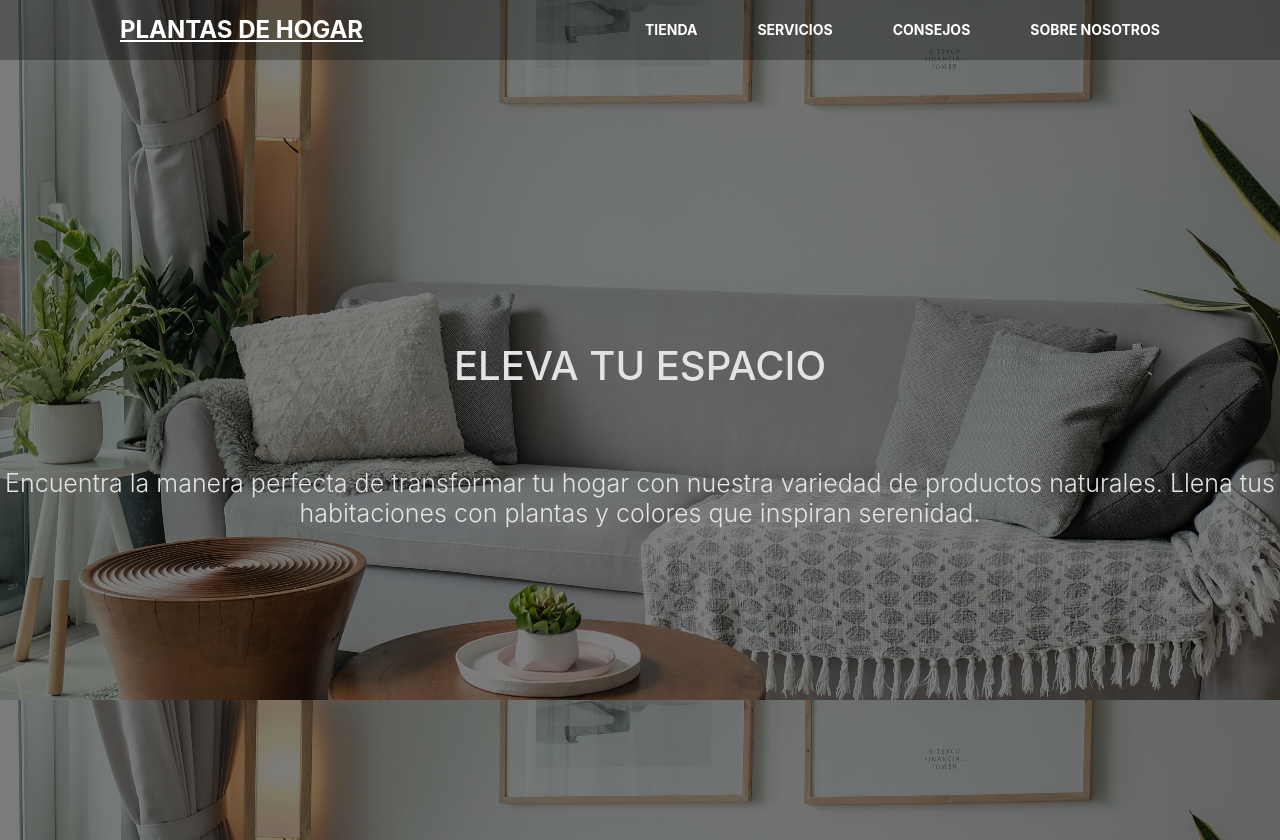
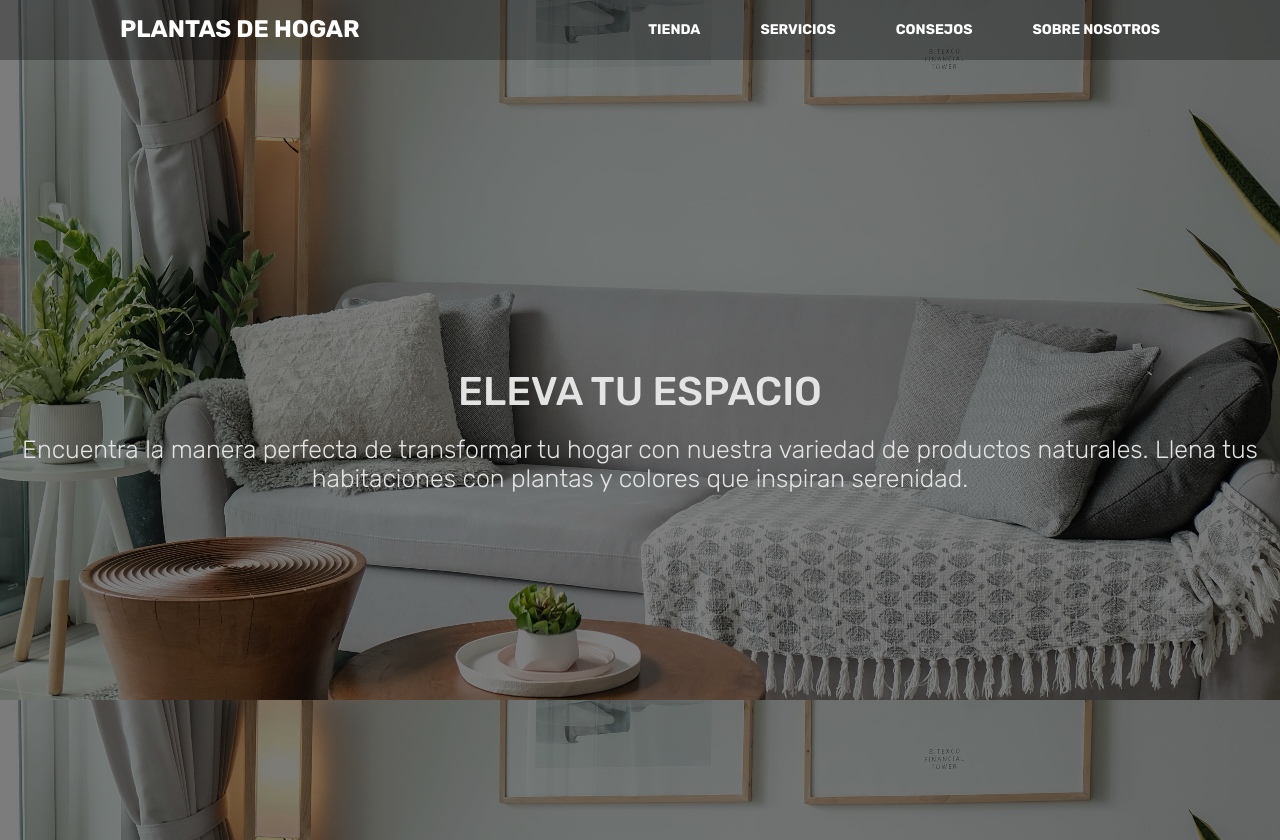
Before and after one commit to Jose29042019/react, a React (Create React App) app: page / in a window 1280 px wide. Built offline with nearby package versions, Linux system fonts and the light colour scheme.

Commit message:
moficando el index.css

```diff
--- a/src/index.css
+++ b/src/index.css
@@ -1,13 +1,15 @@
-body {
-  margin: 0;
-  font-family: -apple-system, BlinkMacSystemFont, 'Segoe UI', 'Roboto', 'Oxygen',
-    'Ubuntu', 'Cantarell', 'Fira Sans', 'Droid Sans', 'Helvetica Neue',
-    sans-serif;
-  -webkit-font-smoothing: antialiased;
-  -moz-osx-font-smoothing: grayscale;
+@import url('https://fonts.googleapis.com/css2?family=Rubik:wght@300;400;500;600;700;800;900&display=swap');
+
+
+
+* {
+    margin: 0;
+    padding: 0;
+    text-decoration: none;
+    box-sizing: border-box;
 }
 
-code {
-  font-family: source-code-pro, Menlo, Monaco, Consolas, 'Courier New',
-    monospace;
+body {
+    font-family: 'Rubik', sans-serif;
+    background-color: #f6f6f6;
 }
```
